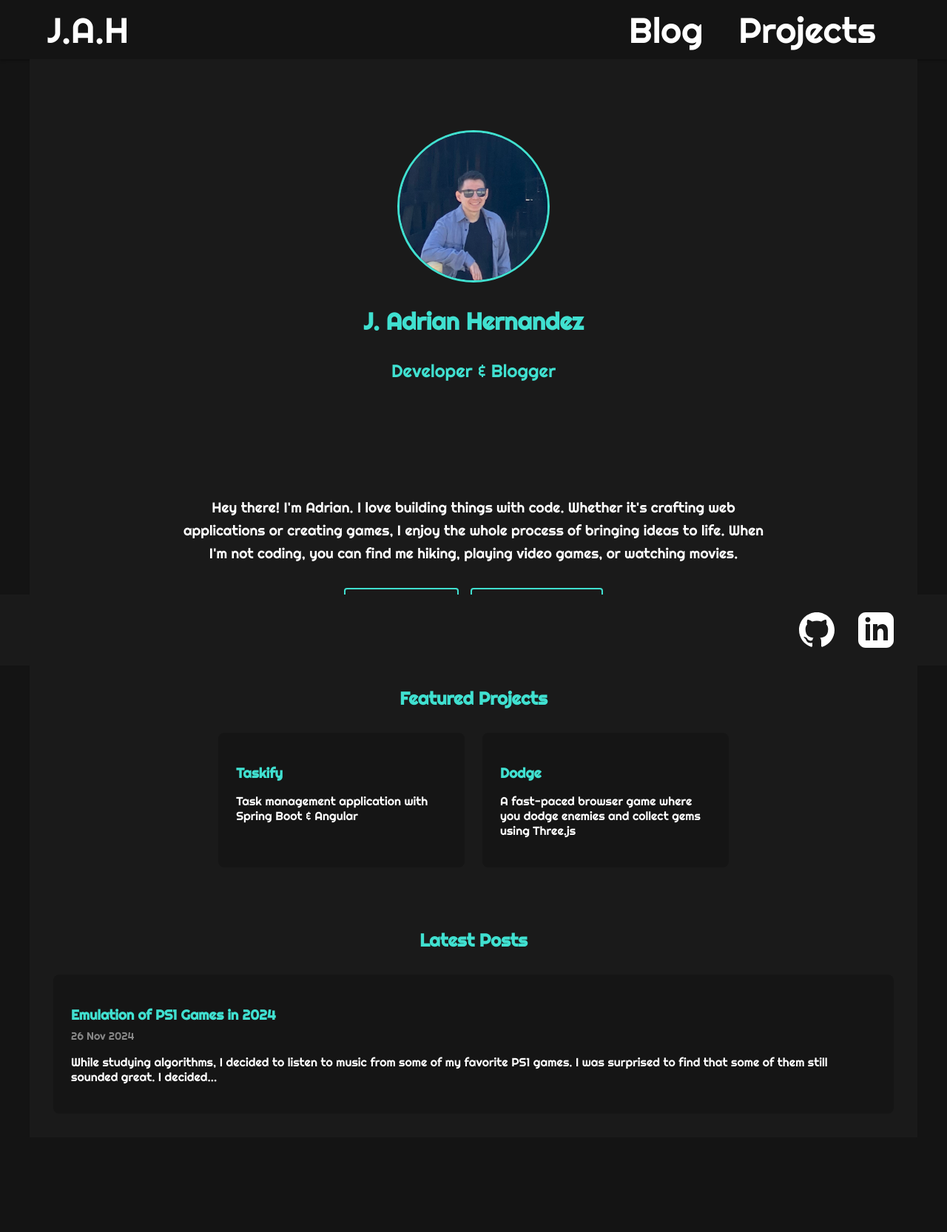
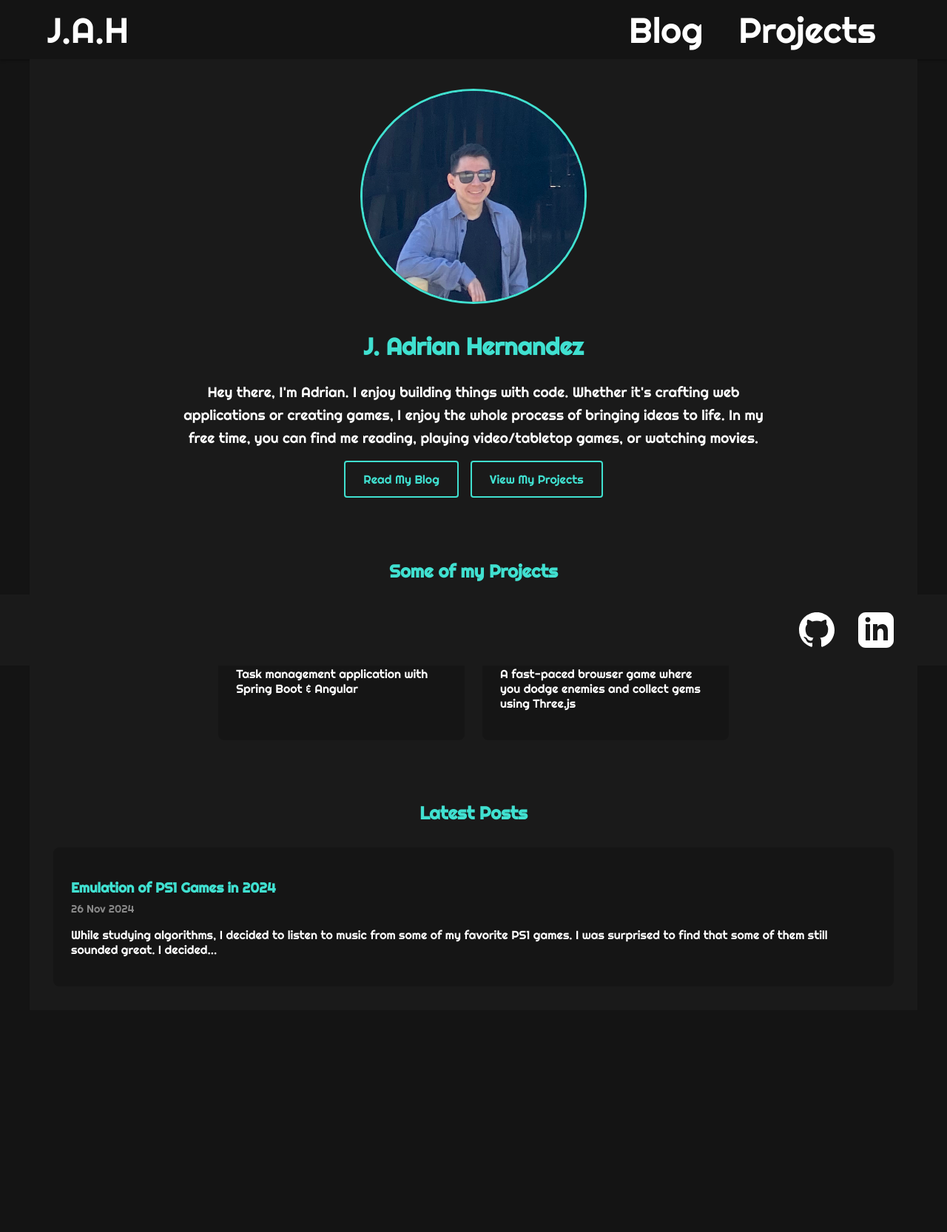
Before and after one commit to adrian-hernandez/home, a Jekyll site: the page built from index.md, in a window 1280 px wide. Shown: the whole page at 74% size. Built offline with Jekyll 4.4.1, drawn with Linux system fonts in a browser that asks for light colours; after the commit the page ends 1494 px from its top, so only the background shows below that.

Commit message:
Apply final touches to the landing page

```diff
--- a/assets/css/main.css
+++ b/assets/css/main.css
@@ -388,14 +388,20 @@ h1 {
 /* Home page hero section */
 .hero-section {
   text-align: center;
-  padding: 4rem 2rem;
-  margin-bottom: 3rem;
+  padding: 0.5rem 0.5rem;
+  width: 600px;
+  height: 400px;
+  margin: 0 auto;
+  display: flex;
+  flex-direction: column;
+  justify-content: center;
+  align-items: center;
 }
 
 .profile-container {
-  width: 200px;
-  height: 200px;
-  margin: 0 auto 2rem;
+  width: 300px;
+  height: 300px;
+  margin: 0 auto 1rem;
   border-radius: 50%;
   overflow: hidden;
   border: 3px solid var(--color-accent);
@@ -407,24 +413,24 @@ h1 {
   object-fit: cover;
 }
 
-.tagline {
+/* .tagline {
   color: var(--color-accent);
   font-size: 1.5rem;
   margin-top: 0.5rem;
-}
+} */
 
 /* Intro section */
 .intro-section {
   text-align: center;
   max-width: 800px;
-  margin: 0 auto 4rem;
-  padding: 0 2rem;
+  margin: -2rem auto 4rem;  /* Added negative margin to pull it up */
+  padding: 0 1rem;
 }
 
 .intro-section p {
   font-size: 1.2rem;
   line-height: 1.6;
-  margin-bottom: 2rem;
+  margin-bottom: 1rem;
 }
 
 .cta-buttons {
--- a/index.md
+++ b/index.md
@@ -7,11 +7,10 @@ title: Home
     <img src="{{ '/assets/images/profile.png' | relative_url }}" alt="J. Adrian Hernandez" class="profile-image">
   </div>
   <h1>J. Adrian Hernandez</h1>
-  <p class="tagline">Developer & Blogger</p>
 </div>
 
 <div class="intro-section">
-  <p>Hey there! I'm Adrian. I love building things with code. Whether it's crafting web applications or creating games, I enjoy the whole process of bringing ideas to life. When I'm not coding, you can find me hiking, playing video games, or watching movies.</p>
+  <p>Hey there, I'm Adrian. I enjoy building things with code. Whether it's crafting web applications or creating games, I enjoy the whole process of bringing ideas to life. In my free time, you can find me reading, playing video/tabletop games, or watching movies.</p>
 
   <div class="cta-buttons">
     <a href="{{ '/blog' | relative_url }}" class="cta-link">Read My Blog</a>
@@ -20,7 +19,7 @@ title: Home
 </div>
 
 <div class="featured-projects">
-  <h2>Featured Projects</h2>
+  <h2>Some of my Projects</h2>
   <div class="project-preview">
     <a href="{{ '/projects' | relative_url }}" class="project-card">
       <h3>Taskify</h3>
```
